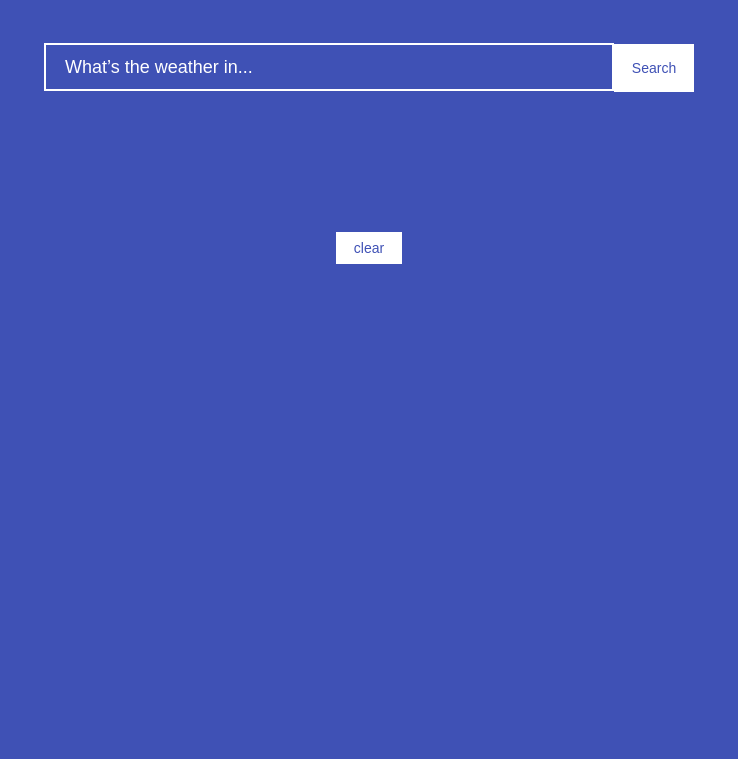
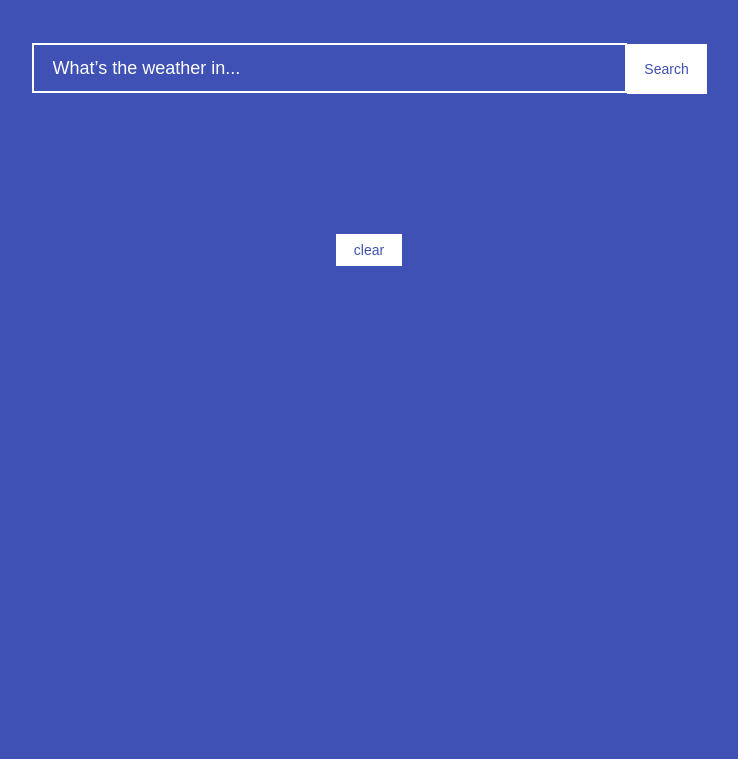
Before and after one commit to RomaSto/weather-app, a website: page dist/index.html in a window 1280 px wide. Shown: the part 157-916 px from the top of the page, without its empty margins (271-1009 px from the left). Drawn offline with Linux system fonts and the light colour scheme.

Commit message:
typo fixed

```diff
--- a/dist/css/styles.css
+++ b/dist/css/styles.css
@@ -1,10 +1,12 @@
 /* ===== Reset styles ===== */
 html {
+  height: 100vh;
   -ms-text-size-adjust: 100%;
   -webkit-text-size-adjust: 100%; }
 
 body {
   margin: 0;
+  height: 100vh;
   font: 16px/1 sans-serif;
   -moz-osx-font-smoothing: grayscale;
   -webkit-font-smoothing: antialiased; }
@@ -97,7 +99,7 @@ img {
   .weather-app .search-form {
     margin-bottom: 45px; }
     .weather-app .search-form .form-input {
-      height: 48px;
+      height: 44px;
       width: 570px;
       background-color: #3f51b5;
       color: white;
@@ -106,7 +108,7 @@ img {
       border-color: #ffffff;
       border-style: solid; }
     .weather-app .search-form .btn {
-      height: 48px;
+      height: 50px;
       width: 80px; }
   .weather-app .city-list {
     width: 650px;
--- a/dist/index.html
+++ b/dist/index.html
@@ -1,8 +1,8 @@
+<!DOCTYPE html>
 <html>
   <head>
     <title>Weather App</title>
     <link rel="stylesheet" type="text/css" href="css/styles.css" />
-    <script type="text/javascript" src="js/app.js"></script>
   </head>
   <body>
 
@@ -20,6 +20,6 @@
       </div>
       <button type="button" id = "clearBtn" class = "btn">clear</button>
     </div>
-
+    <script type="text/javascript" src="js/app.js"></script>
   </body>
 </html>
```
